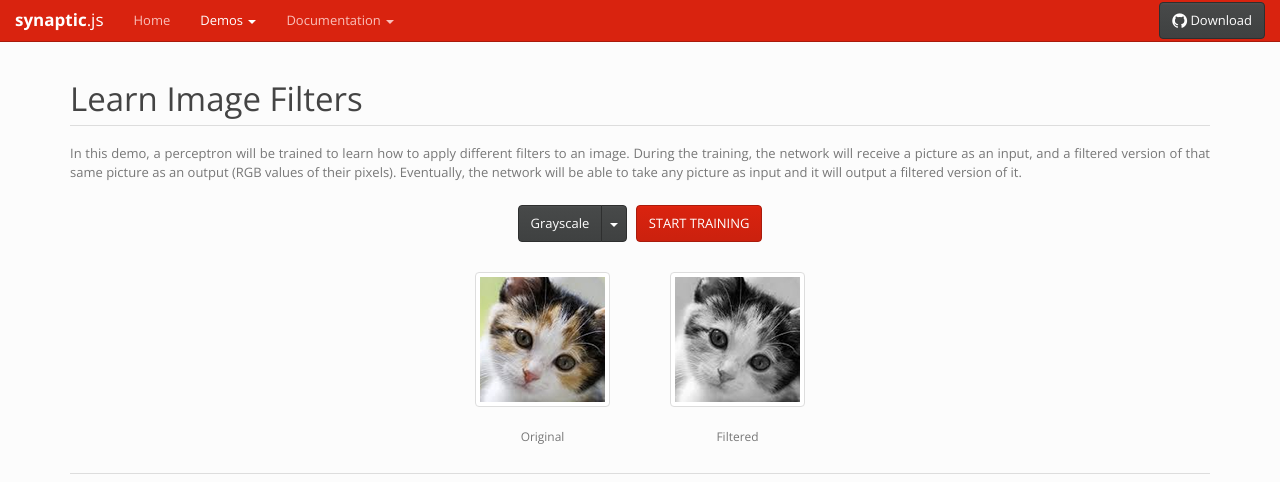
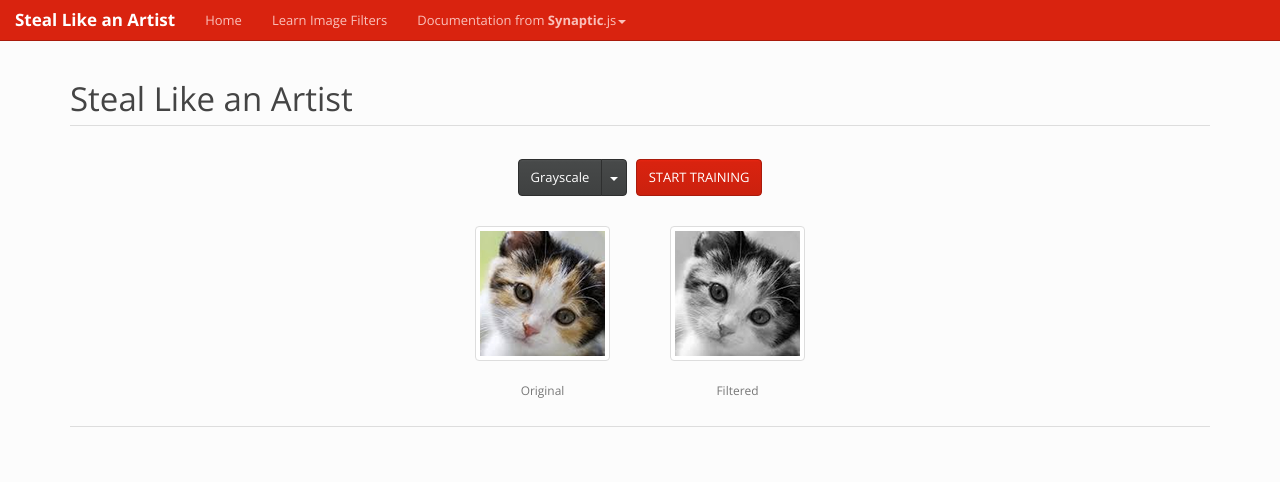
Before and after one commit to ng354/aiprac, a website built with webpack: page demo/index.html at #/image-filters in a window 1280 px wide. Built offline with nearby package versions, Linux system fonts and the light colour scheme.

Commit message:
Polishes the demo ui somewhat

```diff
--- a/demo/index.html
+++ b/demo/index.html
@@ -38,14 +38,15 @@
               <span class="icon-bar"></span>
             </button>
 
-            <a class="navbar-brand" href="#/"><strong>synaptic</strong>.js</a>
+            <a class="navbar-brand" href="#/"><strong>Steal Like an Artist</strong></a>
           </div>
 
           <div class="collapse navbar-collapse" id="js-navbar-collapse">
 
             <ul class="nav navbar-nav">
               <li ng-class="{ active: navbarActive == 'home' }"><a href="#/">Home</a></li>
-              <li class="dropdown" ng-class="{ active: navbarActive == 'demos' }">
+              <li><a href="#/image-filters">Learn Image Filters</a></li>
+<!--               <li class="dropdown" ng-class="{ active: navbarActive == 'demos' }">
                 <a class="dropdown-toggle" data-toggle="dropdown" role="button" aria-expanded="false">Demos <span class="caret"></span></a>
                 <ul class="dropdown-menu" role="menu">
                   <li><a href="#/xor">Learn XOR</a></li>
@@ -55,9 +56,9 @@
                   <li><a href="#/self-organizing-map">Self Organizing Map</a></li>
                   <li><a href="#/wikipedia">Read From Wikipedia</a></li>
                 </ul>
-              </li>
+              </li> -->
               <li class="dropdown">
-                <a class="dropdown-toggle" data-toggle="dropdown" role="button" aria-expanded="false">Documentation <span class="caret"></span></a>
+                <a class="dropdown-toggle" data-toggle="dropdown" role="button" aria-expanded="false">Documentation from <strong>Synaptic</strong>.js<span class="caret"></span></a>
                 <ul class="dropdown-menu" role="menu">
                   <li><a href="https://github.com/cazala/synaptic/wiki/Neurons" target="_blank">Neurons</a></li>
                   <li><a href="https://github.com/cazala/synaptic/wiki/Networks" target="_blank">Networks</a></li>
@@ -68,7 +69,7 @@
               </li>
             </ul>
             <ul class="nav navbar-form navbar-right hidden-xs hidden-sm">
-              <a href="https://github.com/cazala/synaptic" target="_blank" class="btn btn-default"><i class="fa fa-lg fa-github"></i> Download</a>
+              <!-- <a href="https://github.com/cazala/synaptic" target="_blank" class="btn btn-default"><i class="fa fa-lg fa-github"></i> Download</a> -->
             </ul>
           </div>
         </div>
--- a/demo/views/image-filters.html
+++ b/demo/views/image-filters.html
@@ -1,9 +1,9 @@
 <div class="container demo-page">
 	<div class="row">
 		<div class="col-md-12">
-		<h1 class="page-header">Learn Image Filters</h1>
+		<h1 class="page-header">Steal Like an Artist</h1>
 		<div>
-			<p class="text-justify">In this demo, a perceptron will be trained to learn how to apply different filters to an image. During the training, the network will receive a picture as an input, and a filtered version of that same picture as an output (RGB values of their pixels). Eventually, the network will be able to take any picture as input and it will output a filtered version of it.</p>
+			<!-- <p class="text-justify">In this demo, a perceptron will be trained to learn how to apply different filters to an image. During the training, the network will receive a picture as an input, and a filtered version of that same picture as an output (RGB values of their pixels). Eventually, the network will be able to take any picture as input and it will output a filtered version of it.</p> -->
 		</div>
 	</div>
 	</div>
```
Also changed, not shown: demo/views/main.html (+1 -1 lines).
